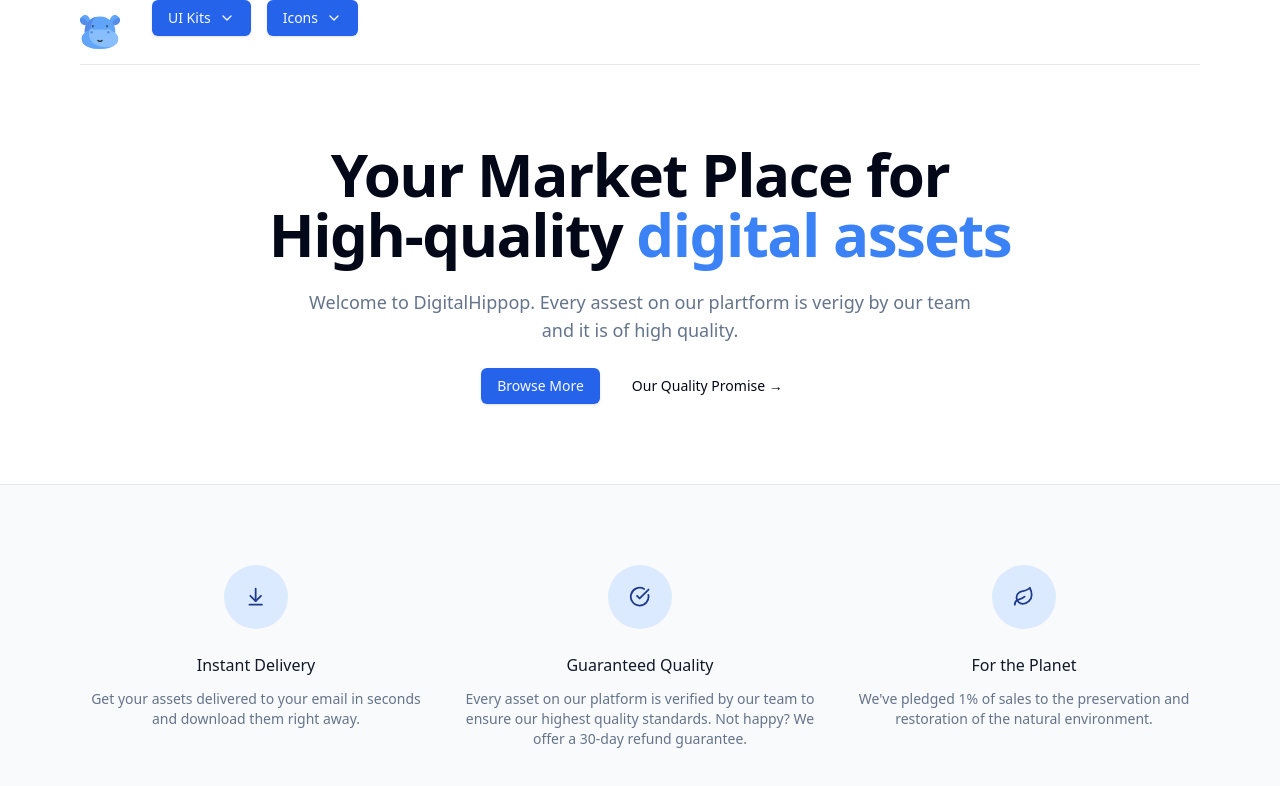
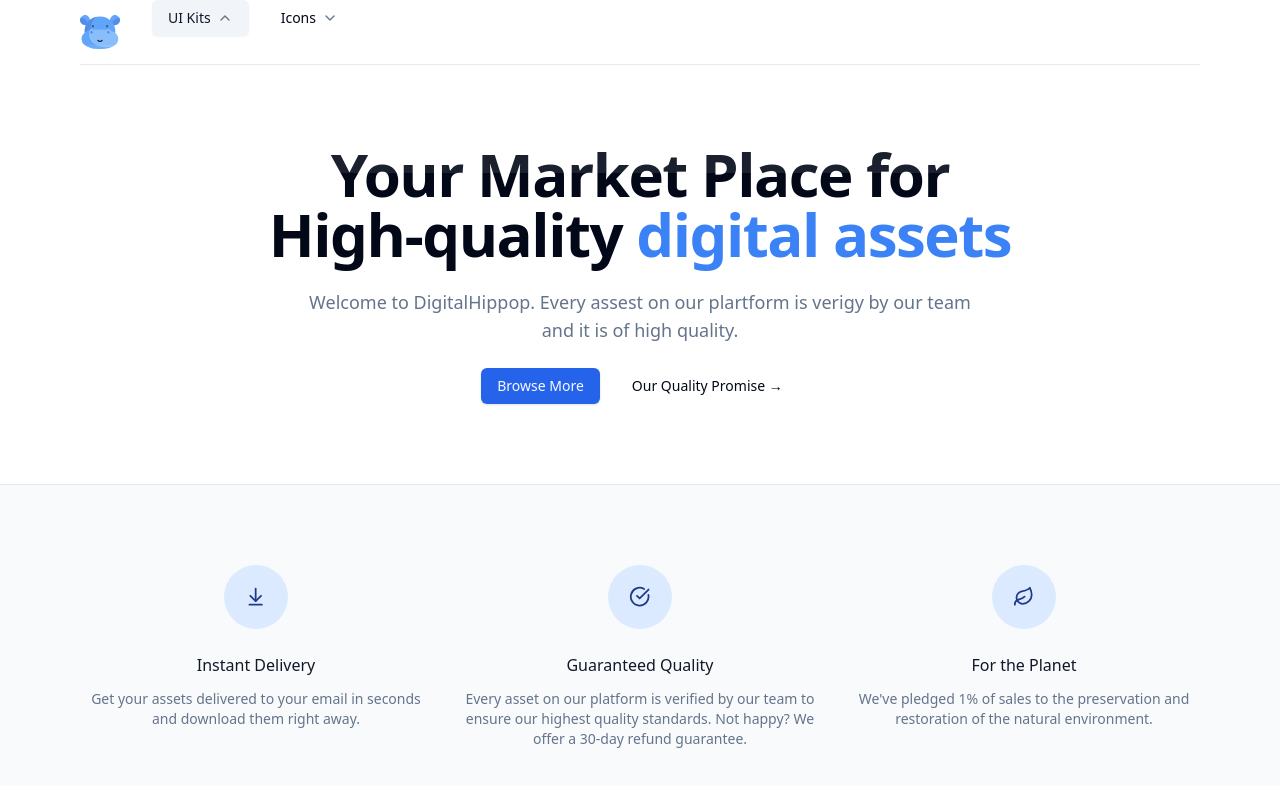
Before and after one commit to kinglove58/digitalmarketing, a Next.js app: page / in a window 1280 px wide. Both pictures are taken after a click on the button "UI Kits". Shown: the top 786 px of the page. Built offline with nearby package versions, Linux system fonts and the light colour scheme.

Commit message:
Refactor Navitem and Navitems components for improved state management and styling

```diff
--- a/src/components/Navitem.tsx
+++ b/src/components/Navitem.tsx
@@ -1,6 +1,8 @@
+"use client";
 import { PRODUCT_CATEGORIES } from "@/config";
 import { Button } from "@/components/ui/button";
 import { ChevronDown } from "lucide-react";
+import { cn } from "@/lib/utils";
 
 type category = (typeof PRODUCT_CATEGORIES)[number];
 
@@ -8,19 +10,56 @@
   category: category;
   close: () => void;
   handleopen: () => void;
-  isopen: boolean;
+  isOpen: boolean;
   isAnyopen: boolean;
 }
 
-const Navitem = ({ category, close, isopen, isAnyopen }: NavitemProps) => {
+const Navitem = ({
+  category,
+  close,
+  isOpen,
+  isAnyopen,
+  handleopen,
+}: NavitemProps) => {
   return (
-    <div>
-      <div>
-        <Button>
+    <div className="flex">
+      <div className="relative items-center">
+        <Button
+          className="gap-1.5"
+          onClick={handleopen}
+          variant={isOpen ? "secondary" : "ghost"}
+        >
           {category.label}
-          <ChevronDown />
+          <ChevronDown
+            className={cn("h-4 w-4 transition-all text-muted-foreground", {
+              "-rotate-180": isOpen,
+            })}
+          />
         </Button>
       </div>
+      {isOpen ? (
+        <div
+          onClick={() => close()}
+          className={cn(
+            "absolute inset-x-0 top-full text-sm text-muted-foreground",
+            {
+              "animate-in fade-in-10 slide-in-from-top-5": !isAnyopen,
+            }
+          )}
+        >
+          <div
+            className="absolute inset-0 top-1/2 bg-white shadow"
+            aria-hidden="true"
+          />
+          <div className="relative bg-white">
+            <div className="mx-auto max-w-7xl px-8">
+              <div className="grid grid-cols-4 gap-x-8 gap-y-10 py-16">
+                <div className="col-span-4 col-start-1"></div>
+              </div>
+            </div>
+          </div>
+        </div>
+      ) : null}
     </div>
   );
 };
--- a/src/components/Navitems.tsx
+++ b/src/components/Navitems.tsx
@@ -21,13 +21,14 @@
           setActiveIndex(null);
         };
 
-        const isopen = i === activeIndex;
+        const isOpen = i === activeIndex;
         return (
           <Navitem
             category={category}
             close={close}
-            isopen={isopen}
+            isOpen={isOpen}
             handleopen={handleopen}
+            // isAnyopen={isAnyopen}
             key={i}
           />
         );
```
